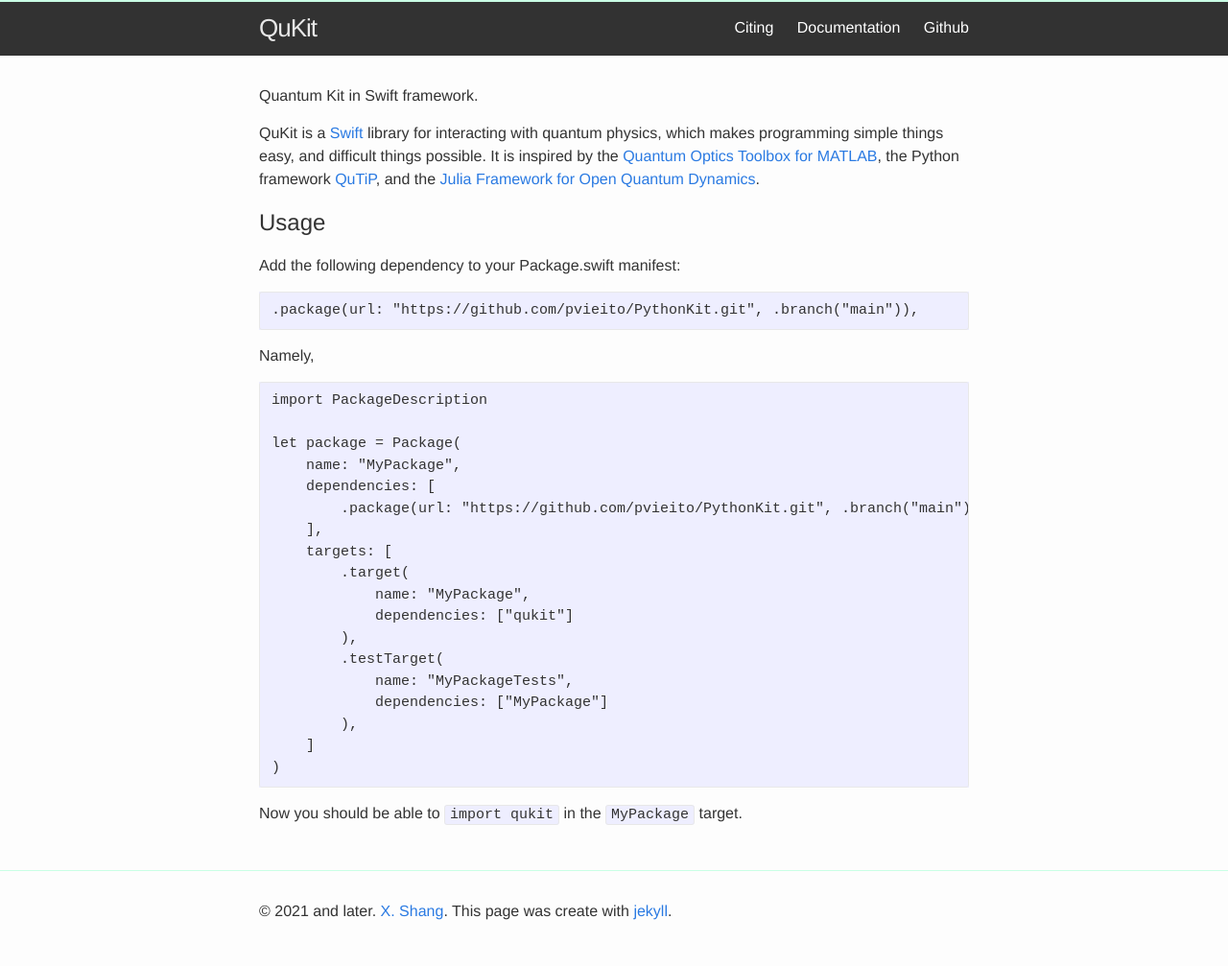
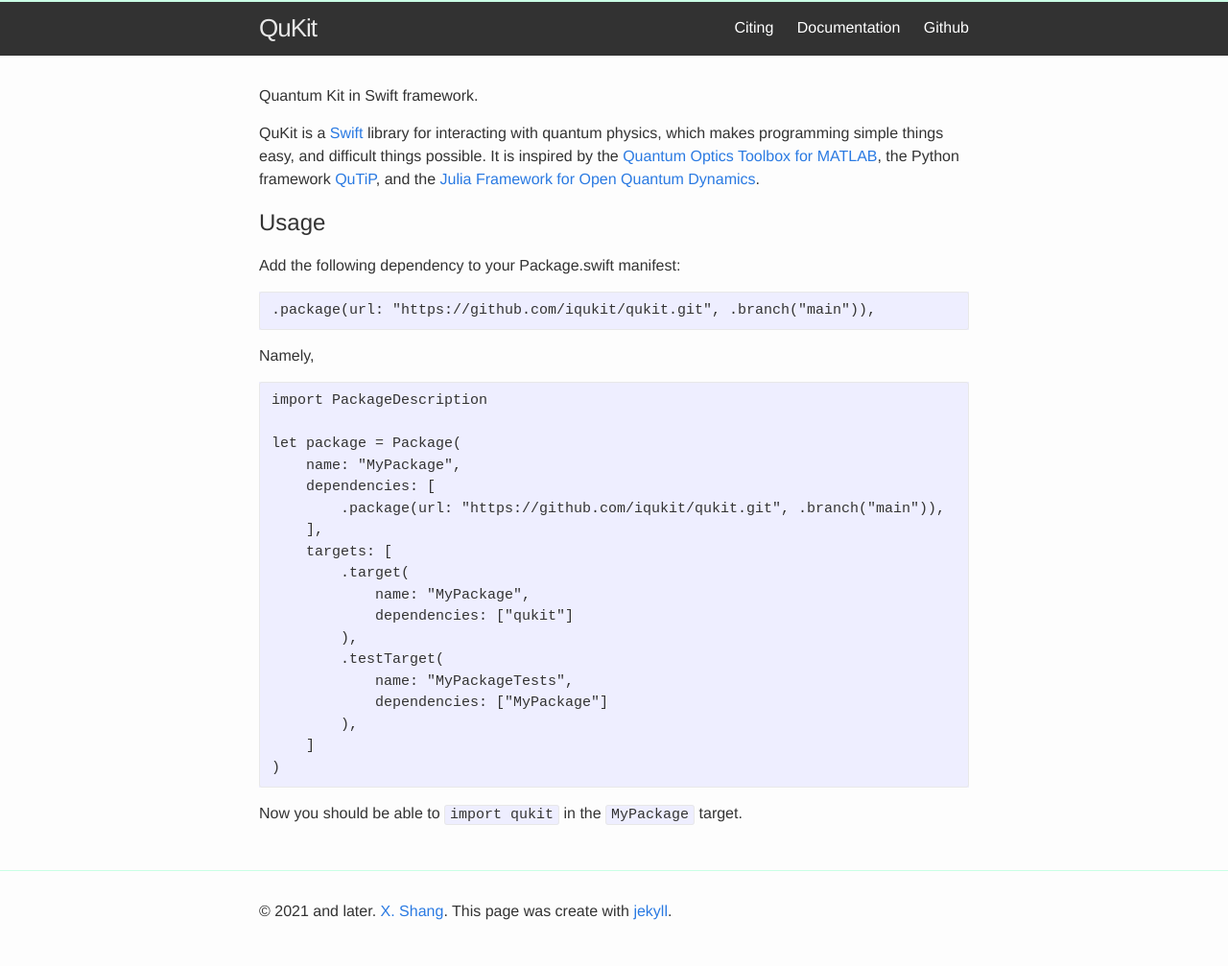
Before and after one commit to iqukit/iqukit.github.io, a Jekyll site: the page built from index.md, in a window 1280 px wide. Shown: the whole page at 96% size. Built offline with Jekyll 4.4.1, drawn with Linux system fonts in a browser that asks for light colours; part of the change alters nothing that is shown.

Commit message:
fixed package url error

````diff
--- a/index.md
+++ b/index.md
@@ -15,7 +15,7 @@ and the [Julia Framework for Open Quantum Dynamics](https://qojulia.org/).
 Add the following dependency to your Package.swift manifest:
 
 ```
-.package(url: "https://github.com/pvieito/PythonKit.git", .branch("main")),
+.package(url: "https://github.com/iqukit/qukit.git", .branch("main")),
 ```
 
 Namely,
@@ -26,7 +26,7 @@ import PackageDescription
 let package = Package(
     name: "MyPackage",
     dependencies: [
-        .package(url: "https://github.com/pvieito/PythonKit.git", .branch("main")),
+        .package(url: "https://github.com/iqukit/qukit.git", .branch("main")),
     ],
     targets: [
         .target(
````
